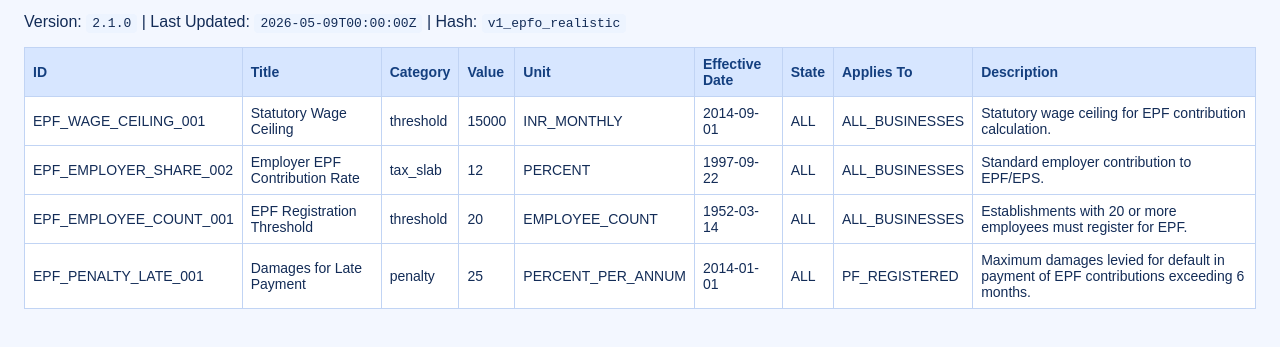
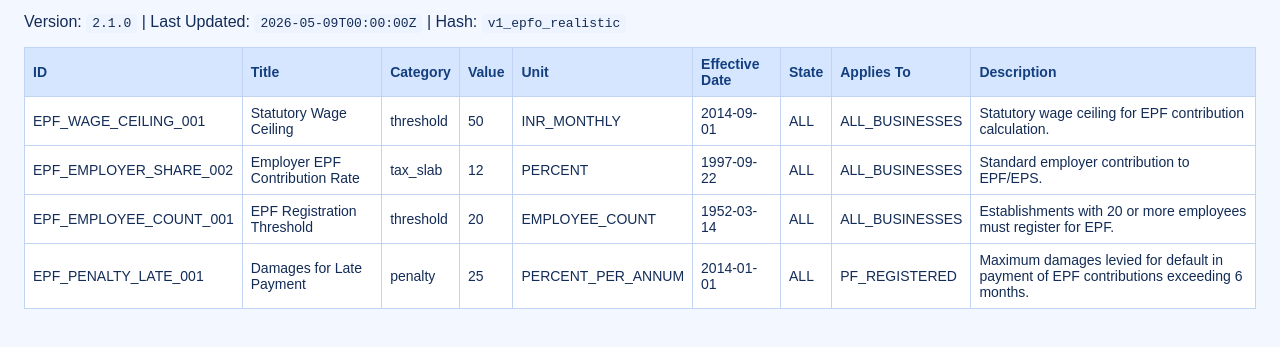
Before and after one commit to VenkateshReddy007/EPFO, a website: page index.html in a window 1280 px wide. Shown: the part 123-470 px from the top of the page. Drawn offline with Linux system fonts and the light colour scheme.

Commit message:
Change statutory wage ceiling value to 50

```diff
--- a/index.html
+++ b/index.html
@@ -37,7 +37,7 @@
             "id": "EPF_WAGE_CEILING_001",
             "title": "Statutory Wage Ceiling",
             "category": "threshold",
-            "value": 15000,
+            "value": 50,
             "unit": "INR_MONTHLY",
             "description": "Statutory wage ceiling for EPF contribution calculation.",
             "effective_date": "2014-09-01",
```
